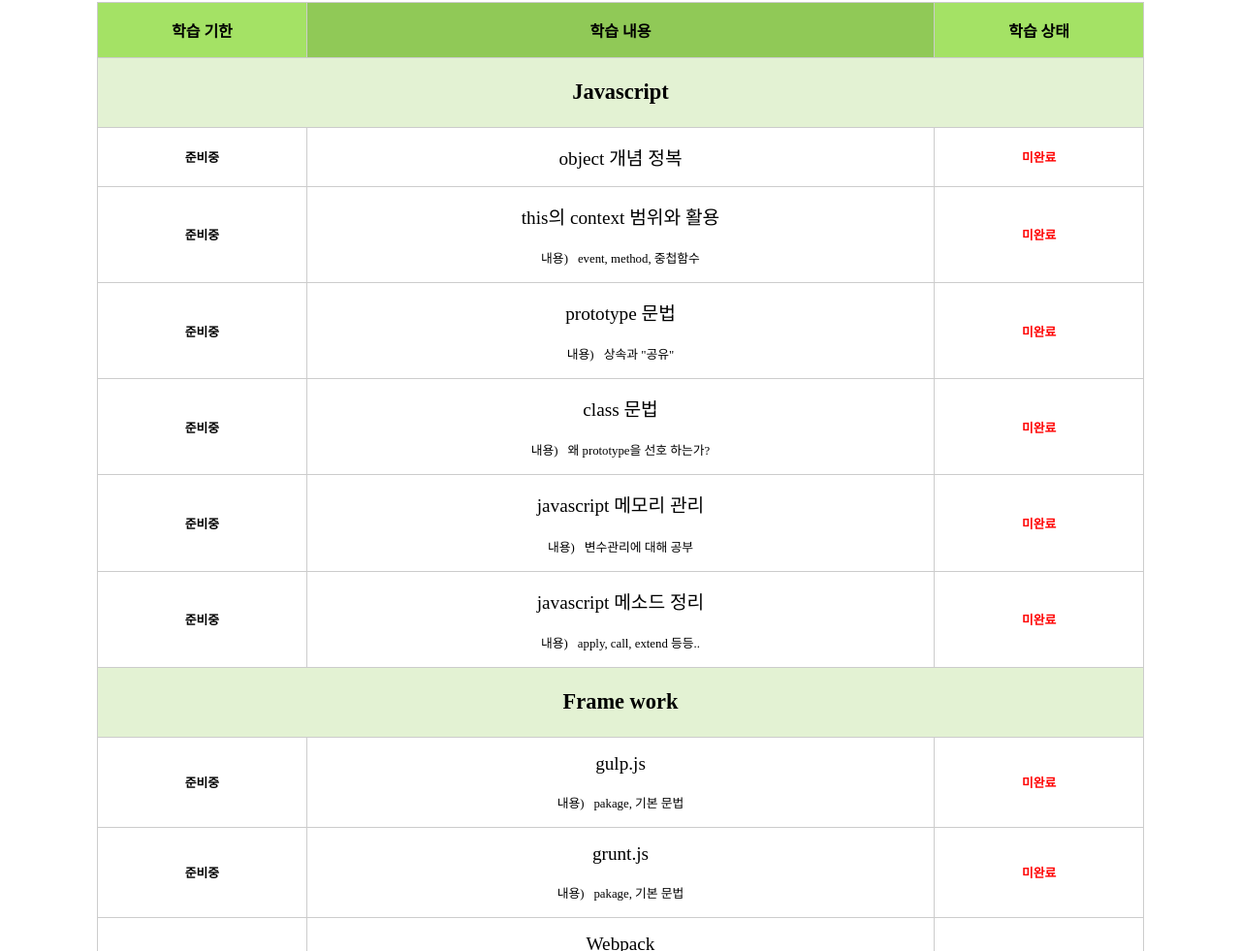
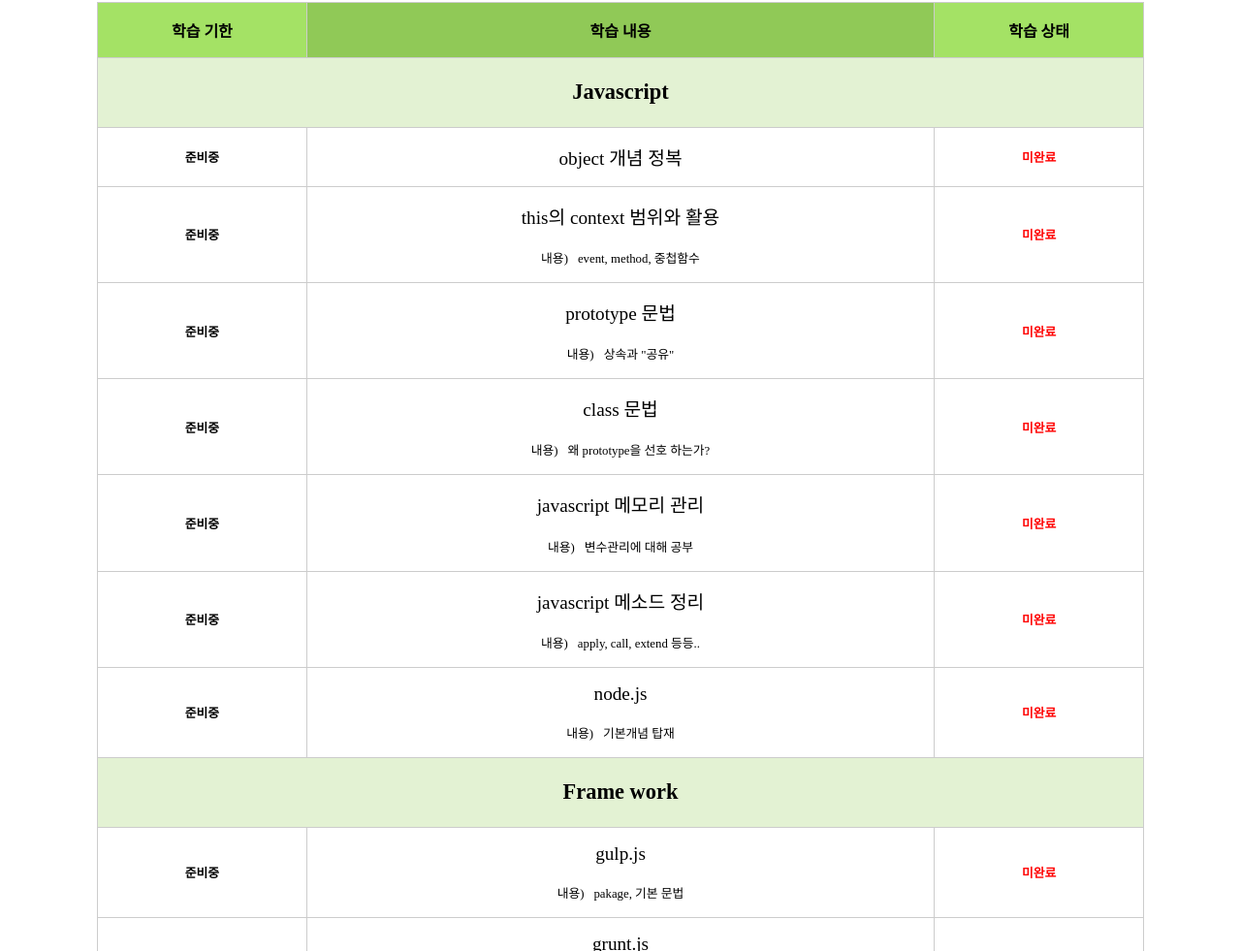
Before and after one commit to seunggonGwon/seunggonGwon, a plain HTML site: page index.html in a window 1280 px wide. Shown: the part 185-1166 px from the top of the page at 97% size. Drawn offline with Linux system fonts and the light colour scheme.

Commit message:
기본개념 탑재

```diff
--- a/index.html
+++ b/index.html
@@ -75,6 +75,14 @@
 				</td>
 				<td class="ing"></td>
 			</tr>
+			<tr>
+				<td class="yet"></td>
+				<td>
+					<span class="title">node.js</span>
+					<span class="desc">기본개념 탑재</span>
+				</td>
+				<td class="ing"></td>
+			</tr>
 			<!-- Frame work -->
 			<tr>
 				<td colspan="3" class="plan-context">Frame work</td>
```
